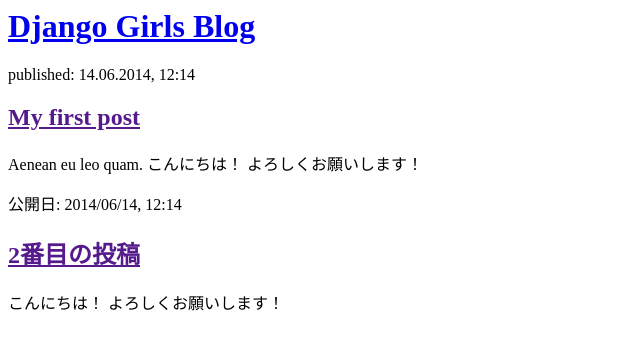
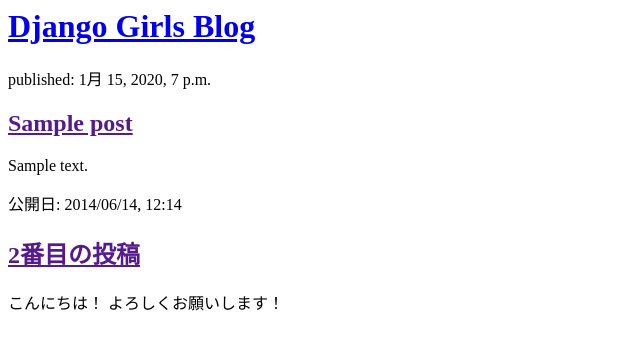
Before and after one commit to pepetts/my-first-blog, a Django app: page / in a window 1280 px wide. Shown: the top 350 px of the page, without its empty margins (0-640 px from the left). Run offline with Django 3.2, Linux system fonts and the light colour scheme; tables that the repository leaves empty hold one stand-in row (values such as "Sample post").

Commit message:
Modified templates to display posts from database.

```diff
--- a/blog/templates/blog/post_list.html
+++ b/blog/templates/blog/post_list.html
@@ -8,9 +8,13 @@
         </div>
 
         <div>
-            <p>published: 14.06.2014, 12:14</p>
-            <h2><a href="">My first post</a></h2>
-            <p>Aenean eu leo quam. こんにちは！ よろしくお願いします！ </p>
+            {% for post in posts %}
+    <div>
+        <p>published: {{ post.published_date }}</p>
+        <h2><a href="">{{ post.title }}</a></h2>
+        <p>{{ post.text|linebreaksbr }}</p>
+        {% endfor %}
+    </div>
         </div>
 
         <div>
--- a/blog/views.py
+++ b/blog/views.py
@@ -1,5 +1,7 @@
 from django.shortcuts import render
+from django.utils import timezone
+from .models import Post
 
-# Create your views here.
 def post_list(request):
-    return render(request, 'blog/post_list.html', {})
+    posts = Post.objects.filter(published_date__lte=timezone.now()).order_by('published_date')
+    return render(request, 'blog/post_list.html', {'posts': posts})
```
